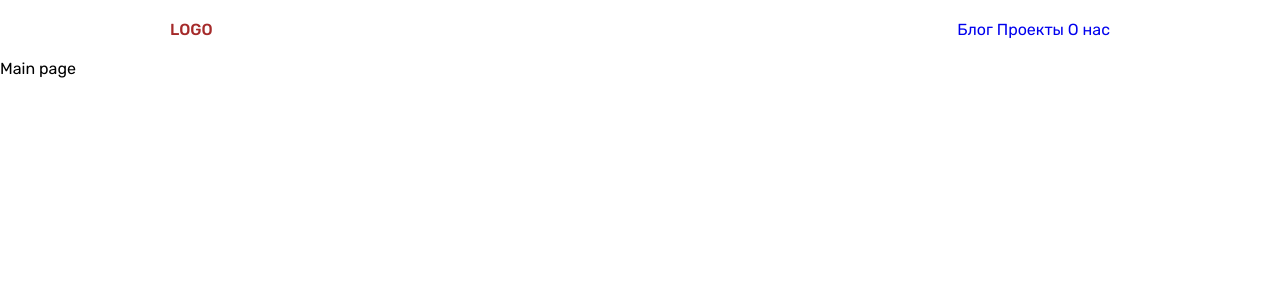
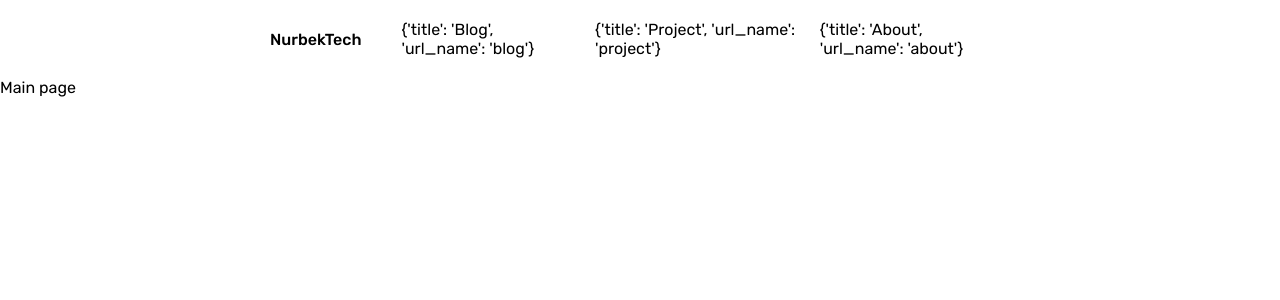
Before and after one commit to nurbekomar/BlogDjango, a Django app: page / in a window 1280 px wide. Shown: the top 300 px of the page. Run offline with Django 5.2, Linux system fonts and the light colour scheme; data that the repository does not hold is empty.

Commit message:
update views

```diff
--- a/blog/static/blog/css/main.css
+++ b/blog/static/blog/css/main.css
@@ -2,7 +2,7 @@ body{
     font-family: "Rubik", sans-serif;
 }
 .container{
-    max-width: 970px;
+    max-width: 770px;
     padding: 0 15px;
     margin: 0 auto;
 }
@@ -20,5 +20,15 @@ body{
 
 .logo{
     font-weight: 500;
-    color: brown;
+    color: rgb(0, 0, 0);
 }
+
+.nav-list{
+    display: flex;
+    align-items: center;
+    column-gap: 20px;
+}
+
+.nav-list__link{
+    color: rgb(0, 0, 0);
+}
--- a/blog/templates/blog/base.html
+++ b/blog/templates/blog/base.html
@@ -12,12 +12,14 @@
         <nav class="nav">
             <div class="container">
                 <div class="nav-row">
-                    <a href="/" class="logo">LOGO</a>
-                    <div class="nav-list">
+                    <a href="{% url "home" %}" class="logo">NurbekTech</a>
+                    <ul class="nav-list">
                         {% for m in menu %}
-                            <a class="nav-list" href="#">{{m}}</a>
+                            <li class="nav-list__item">
+                                <a href="#" class="nav-list__link">{{m}}</a>
+                            </li>
                         {% endfor %}
-                    </div>
+                    </ul>
                 </div>
             </div>
         </nav>
--- a/blog/views.py
+++ b/blog/views.py
@@ -3,7 +3,10 @@ from django.http import HttpResponse
 from blog.models import *
 # Create your views here.
 
-menu = ['Блог', 'Проекты', 'О нас']
+menu = [{'title': 'Blog', 'url_name': 'blog'},
+        {'title': 'Project', 'url_name': 'project'},
+        {'title': 'About', 'url_name': 'about'}
+        ]
 
 
 def index(request):
```
